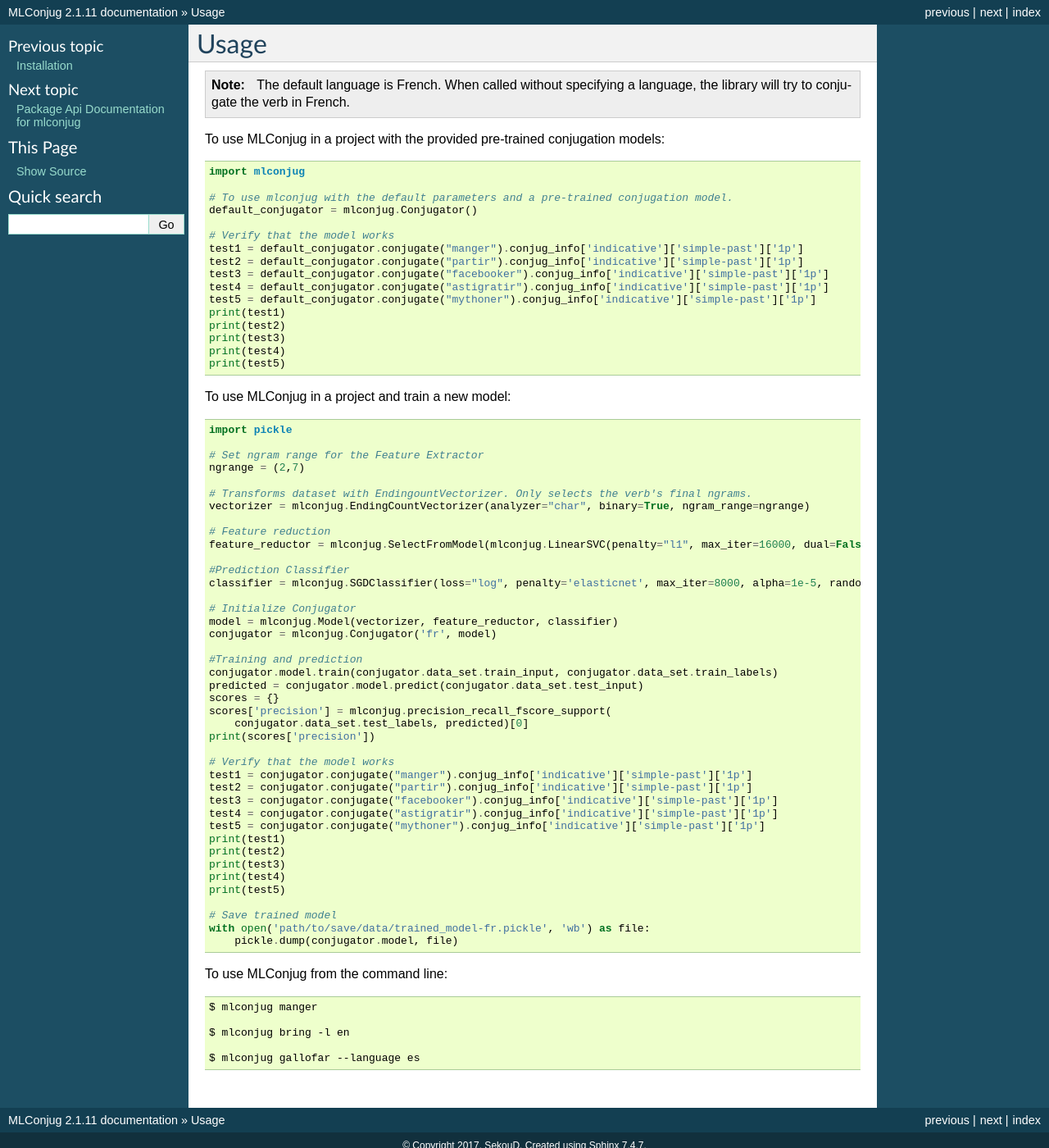
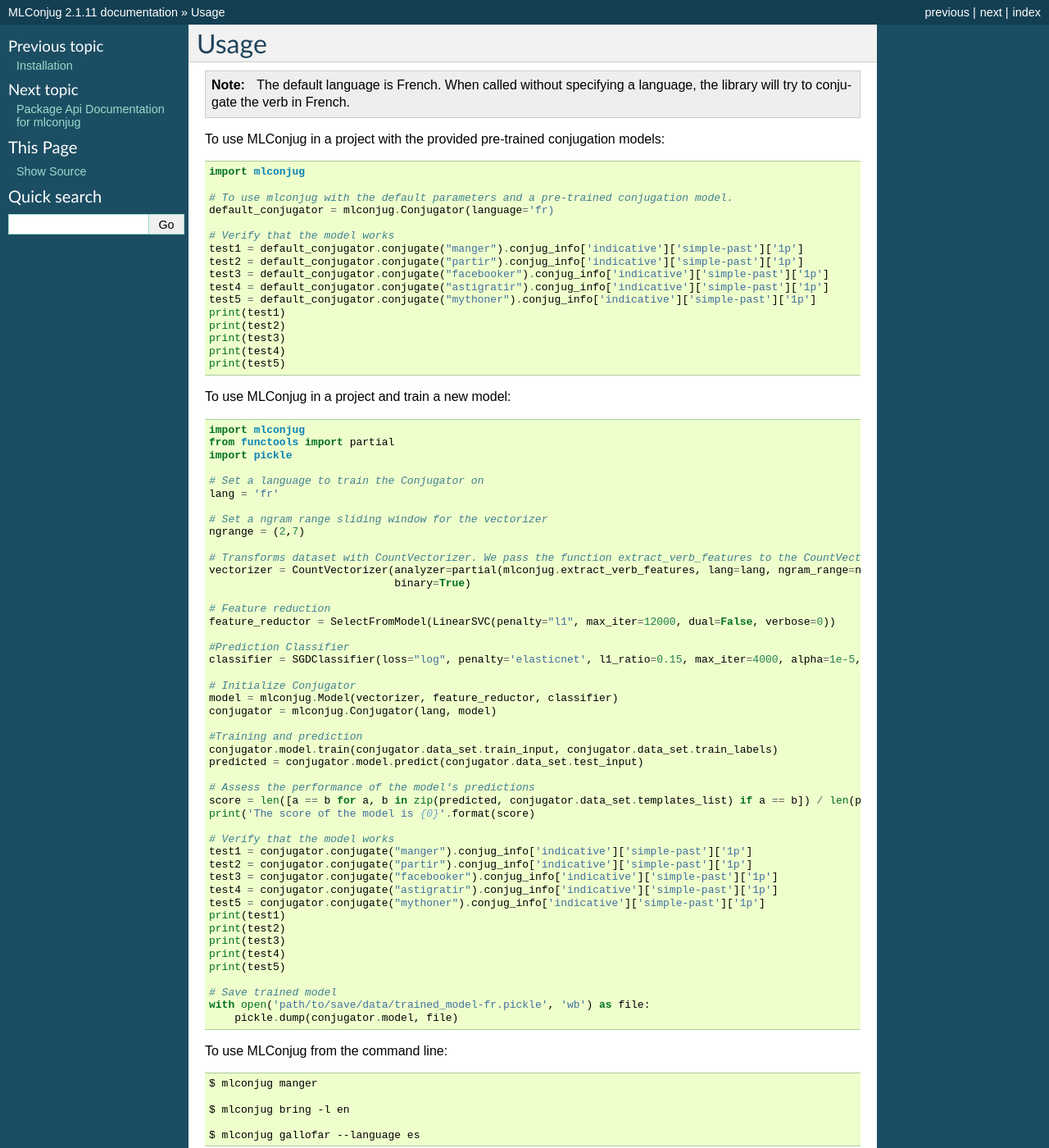
Before and after one commit to SekouD/mlconjug, a Sphinx documentation site: the page built from docs/usage.rst, in a window 1280 px wide and 1400 px high. Shown: the whole window at 82% size. Built offline with Sphinx 7.4.7, drawn with Linux system fonts in a browser that asks for light colours.

Commit message:
Updated the documentation after refactoring.

```diff
--- a/docs/usage.rst
+++ b/docs/usage.rst
@@ -10,7 +10,7 @@
     import mlconjug
 
     # To use mlconjug with the default parameters and a pre-trained conjugation model.
-    default_conjugator = mlconjug.Conjugator()
+    default_conjugator = mlconjug.Conjugator(language='fr)
 
     # Verify that the model works
     test1 = default_conjugator.conjugate("manger").conjug_info['indicative']['simple-past']['1p']
@@ -27,31 +27,37 @@
 
 To use MLConjug in a project and train a new model::
 
+    import mlconjug
+    from functools import partial
     import pickle
 
-    # Set ngram range for the Feature Extractor
+    # Set a language to train the Conjugator on
+    lang = 'fr'
+
+    # Set a ngram range sliding window for the vectorizer
     ngrange = (2,7)
 
-    # Transforms dataset with EndingountVectorizer. Only selects the verb's final ngrams.
-    vectorizer = mlconjug.EndingCountVectorizer(analyzer="char", binary=True, ngram_range=ngrange)
+    # Transforms dataset with CountVectorizer. We pass the function extract_verb_features to the CountVectorizer.
+    vectorizer = CountVectorizer(analyzer=partial(mlconjug.extract_verb_features, lang=lang, ngram_range=ngrange),
+                                 binary=True)
 
     # Feature reduction
-    feature_reductor = mlconjug.SelectFromModel(mlconjug.LinearSVC(penalty="l1", max_iter=16000, dual=False, verbose=2))
+    feature_reductor = SelectFromModel(LinearSVC(penalty="l1", max_iter=12000, dual=False, verbose=0))
 
     #Prediction Classifier
-    classifier = mlconjug.SGDClassifier(loss="log", penalty='elasticnet', max_iter=8000, alpha=1e-5, random_state=42)
+    classifier = SGDClassifier(loss="log", penalty='elasticnet', l1_ratio=0.15, max_iter=4000, alpha=1e-5, random_state=42, verbose=0)
 
     # Initialize Conjugator
     model = mlconjug.Model(vectorizer, feature_reductor, classifier)
-    conjugator = mlconjug.Conjugator('fr', model)
+    conjugator = mlconjug.Conjugator(lang, model)
 
     #Training and prediction
     conjugator.model.train(conjugator.data_set.train_input, conjugator.data_set.train_labels)
     predicted = conjugator.model.predict(conjugator.data_set.test_input)
-    scores = {}
-    scores['precision'] = mlconjug.precision_recall_fscore_support(
-        conjugator.data_set.test_labels, predicted)[0]
-    print(scores['precision'])
+
+    # Assess the performance of the model's predictions
+    score = len([a == b for a, b in zip(predicted, conjugator.data_set.templates_list) if a == b]) / len(predicted)
+    print('The score of the model is {0}'.format(score)
 
     # Verify that the model works
     test1 = conjugator.conjugate("manger").conjug_info['indicative']['simple-past']['1p']
```
